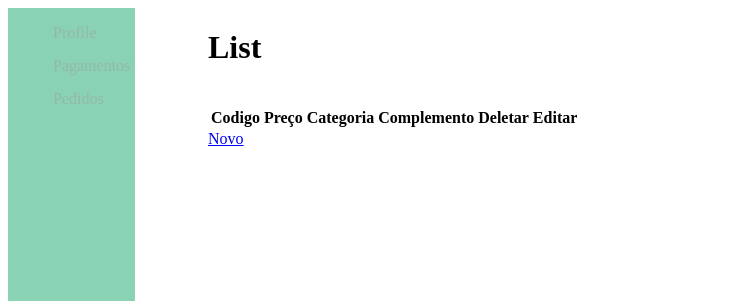
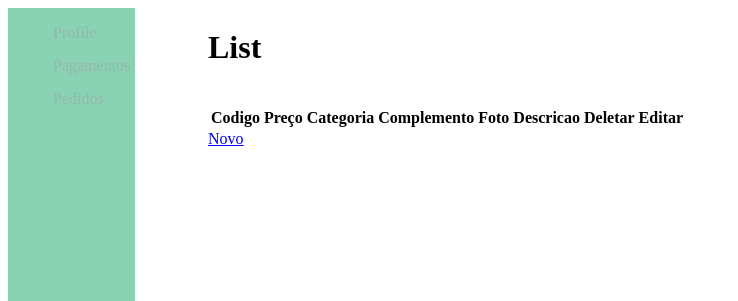
Before and after one commit to s-m-kawase/strynbackend, a Django app: template pedidos/templates/pedidos/item_list.html in a window 1280 px wide. Shown: the top 301 px of the page, without its empty margins (0-738 px from the left). Run offline with Django 3.2, Linux system fonts and the light colour scheme; the template is opened without the code that fills it, so the values that code supplies are empty.

Commit message:
adicionou campo foto e descricao no models item

```diff
--- a/pedidos/admin/iten_admin.py
+++ b/pedidos/admin/iten_admin.py
@@ -9,6 +9,8 @@ class ItemAdmin(admin.ModelAdmin):
         'preco',
         'categoria',
         'complemento',
+        'foto',
+        'descricao',
     ]
 
     search_fields = [
--- a/pedidos/models/iten.py
+++ b/pedidos/models/iten.py
@@ -11,7 +11,7 @@ class Item(models.Model):
 
     descricao = models.TextField(
         max_length=1000,
-        verbose_name='Descrição do Complemento',
+        verbose_name='Descrição do Item',
         blank=True, null=True,
     )
 
--- a/pedidos/models/itens_pedido.py
+++ b/pedidos/models/itens_pedido.py
@@ -1,6 +1,6 @@
 from django.db import models
 from pedidos.models.iten import Item
-from pedidos.models.itens_pedido_complementos import ItensPedidoComplementos
+from pedidos.models.complemento import Complementos
 
 
 class IntensPedido(models.Model):
@@ -33,7 +33,7 @@ class IntensPedido(models.Model):
     )
 
     complementos = models.ForeignKey(
-        ItensPedidoComplementos,
+        Complementos,
         on_delete=models.CASCADE,
         verbose_name='Complementos',
         blank=True, null=True,
--- a/pedidos/templates/pedidos/item_list.html
+++ b/pedidos/templates/pedidos/item_list.html
@@ -10,6 +10,8 @@
         <th>Preço</th>
         <th>Categoria</th>
         <th>Complemento</th>
+        <th>Foto</th>
+        <th>Descricao</th>
         <th>Deletar</th>
         <th>Editar</th>
     </tr>
@@ -19,6 +21,8 @@
             <td>{{ iten.preco }}</td>
             <td>{{ iten.categoria }}</td>
             <td>{{ iten.complemento }}</td>
+            <td>{{ iten.foto }}</td>
+            <td>{{ iten.descricao }}</td>
 
 
 
```
Also changed, not shown: media/strogonoff.jpg (added), pedidos/migrations/0007_auto_20221207_1310.py (added).
